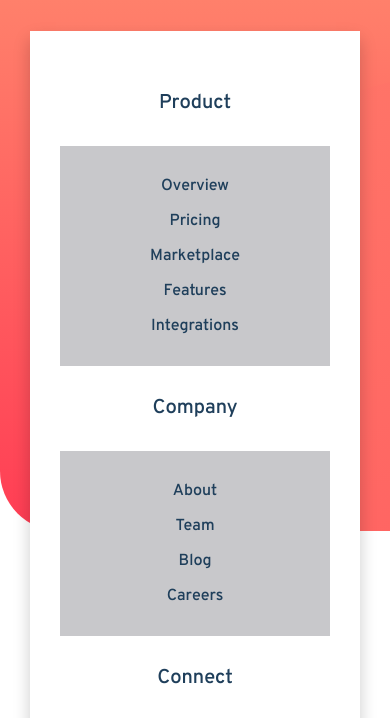
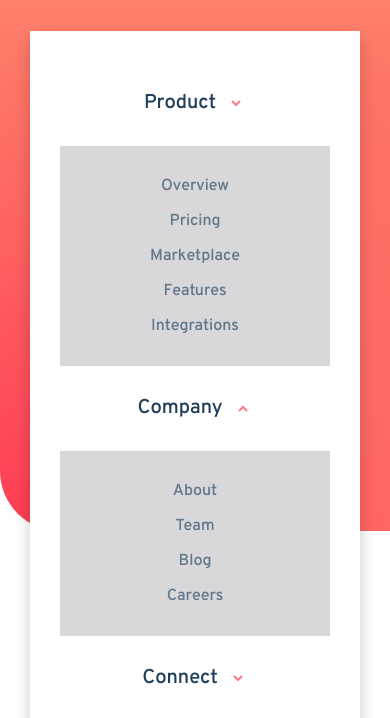
Before and after one commit to leopaul29/frontendmentor-blogr-landing-page-main, a website: page index.html in a window 390 px wide. Shown: the part 119-837 px from the top of the page. Drawn offline with Linux system fonts and the light colour scheme; a web font is replaced by a local one.

Commit message:
style: nav mobile

```diff
--- a/index.html
+++ b/index.html
@@ -27,7 +27,10 @@
           <div class="navbar__menuGroup navbar__menuGroup--active">
             <div class="navbar__menu">
               <div class="menu__item">
-                <div class="item__name">Product</div>
+                <div class="item__name">
+                  <div class="item__title">Product</div>
+                  <div class="item__arrowUp"></div>
+                </div>
                 <div class="item__dropdown">
                   <div class="dropdown__item">Overview</div>
                   <div class="dropdown__item">Pricing</div>
@@ -37,7 +40,10 @@
                 </div>
               </div>
               <div class="menu__item item__name--active">
-                <div class="item__name">Company</div>
+                <div class="item__name">
+                  <div class="item__title">Company</div>
+                  <div class="item__arrowDown"></div>
+                </div>
                 <div class="item__dropdown">
                   <div class="dropdown__item">About</div>
                   <div class="dropdown__item">Team</div>
@@ -46,7 +52,10 @@
                 </div>
               </div>
               <div class="menu__item">
-                <div class="item__name">Connect</div>
+                <div class="item__name">
+                  <div class="item__title">Connect</div>
+                  <div class="item__arrowUp"></div>
+                </div>
                 <div class="item__dropdown">
                   <div class="dropdown__item">Contact</div>
                   <div class="dropdown__item">Newsletter</div>
--- a/sass/_base.scss
+++ b/sass/_base.scss
@@ -106,6 +106,12 @@ body {
   }
 }
 /* mixins */
+.active {
+  display: block;
+}
+.notActive {
+  display: none;
+}
 
 /* frontendmentor */
 .attribution {
--- a/sass/_components.scss
+++ b/sass/_components.scss
@@ -41,21 +41,30 @@
 /* NAV */
 .navbar__menuGroup {
   padding: 30px;
-  box-shadow: 0 8px 16px 0 rgba(0,0,0,0.2);
-}
+  box-shadow: 0 8px 16px 0 rgba(0, 0, 0, 0.2);
   .navbar__menu {
     margin-bottom: 30px;
-}
-
-.item__arrow {
-  background-image: url("../images/icon-arrow-dark.svg");
-}
     .menu__item {
       .item__name {
         margin: 30px;
         font-family: Overpass-SemiBold;
         font-size: 20px;
         color: $color-very-dark-blue;
+        display: flex;
+        justify-content: center;
+        align-items: center;
+        gap: 10px;
+        .item__arrowUp {
+          background-image: url("../images/icon-arrow-dark.svg");
+          background-repeat: no-repeat;
+          background-position: center;
+          width: 20px;
+          height: 20px;
+        }
+        .item__arrowDown {
+          @extend .item__arrowUp;
+          transform: rotate(180deg);
+        }
       }
       .item__dropdown {
         //display: none;
@@ -63,8 +72,16 @@
         padding: 15px 0;
         font-family: Overpass-SemiBold;
         color: $color-very-dark-blue;
+        opacity: 0.7;
         .dropdown__item {
           margin: 15px;
+        }
+      }
+    }
+  }
+  .navbar__sign {
+    .item__signup:hover {
+      color: $color-white;
     }
   }
 }
@@ -89,7 +106,7 @@
     font-size: 18px;
     cursor: pointer;
   }
-  .item__signup{
+  .item__signup {
   }
 }
 
```
Also changed, not shown: css/style.css. Lines whose indentation alone changed are shown as unchanged.
